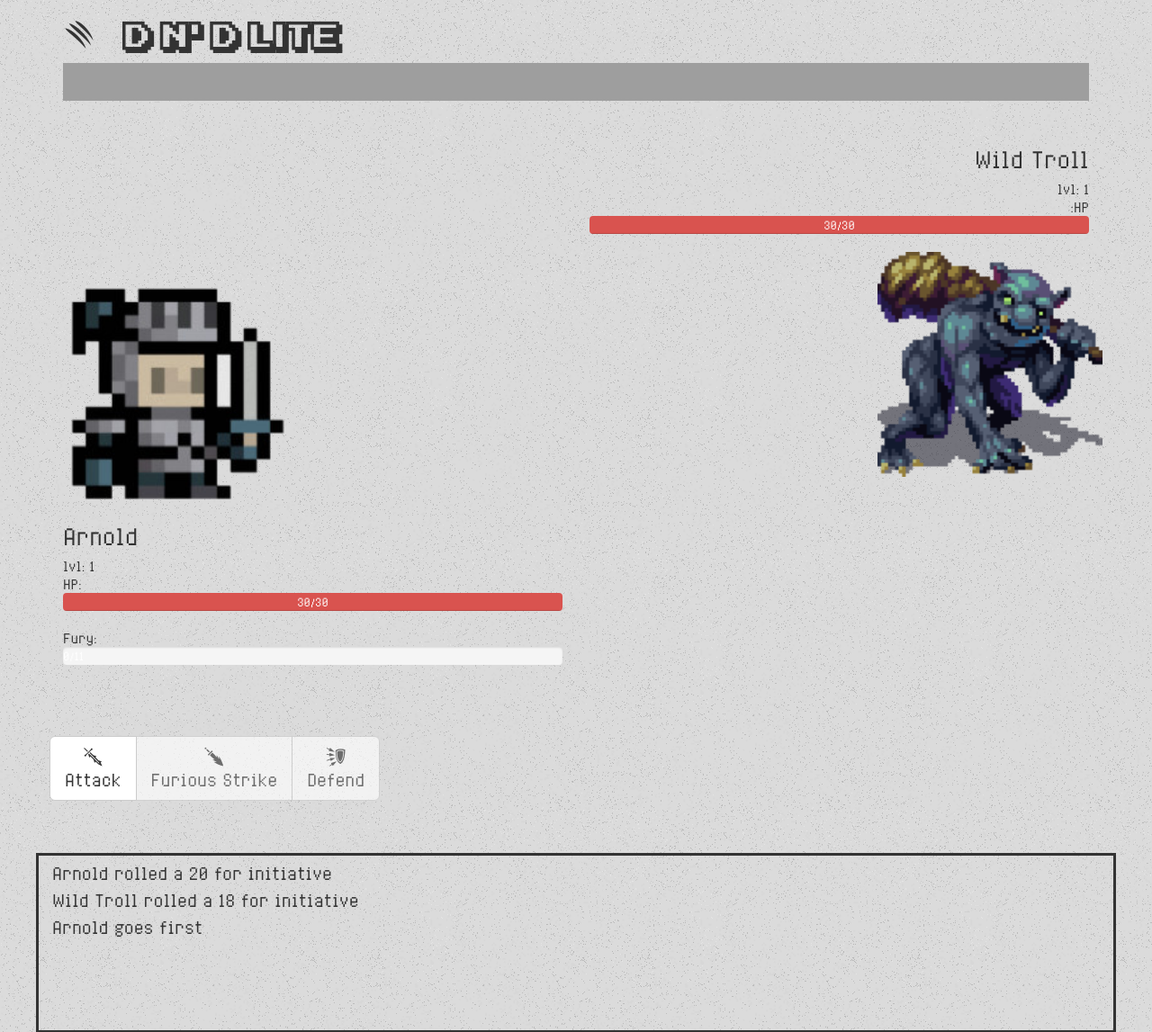
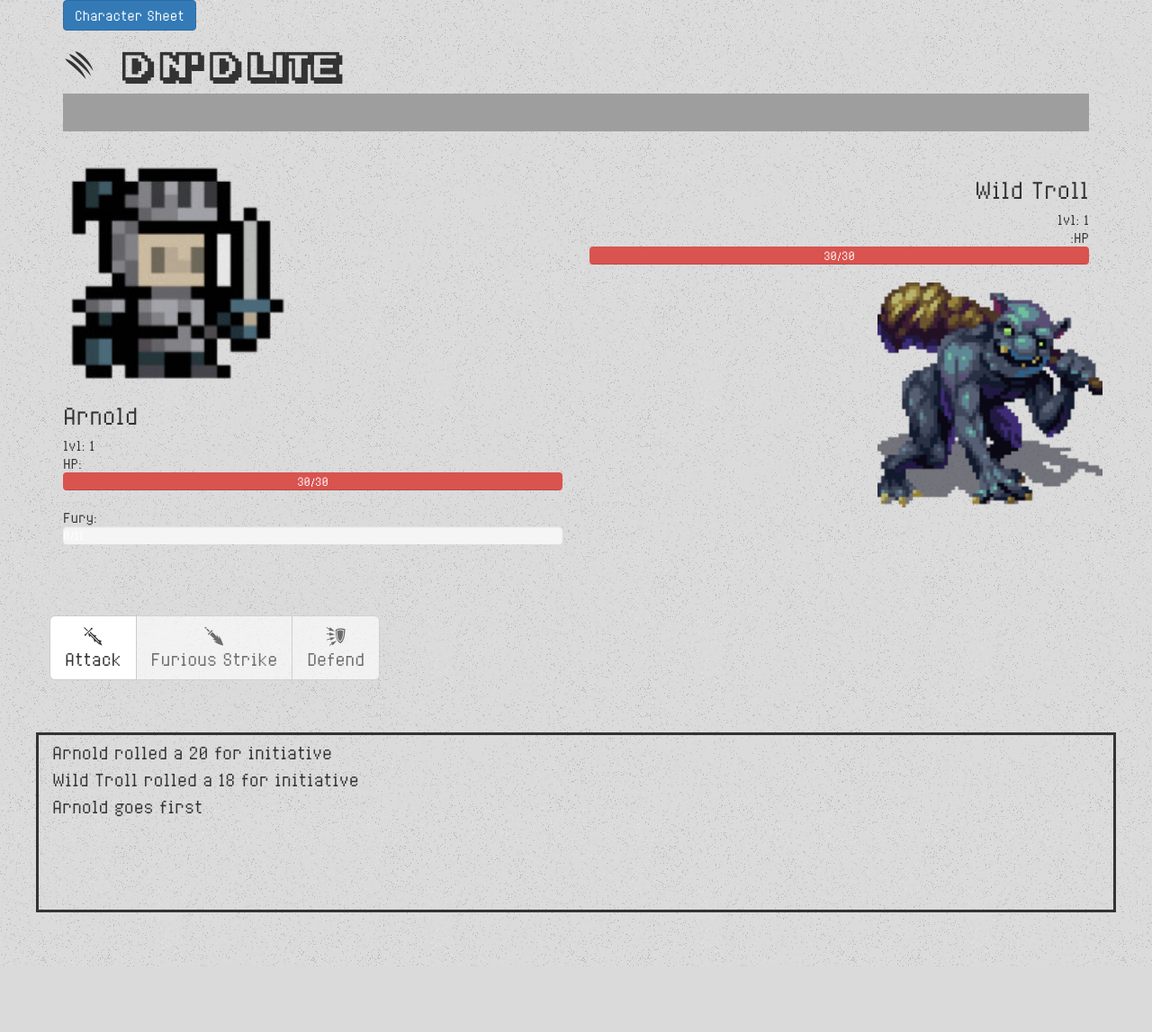
Before and after one commit to arnold-lei/week-4-game, a PHP site: page / in a window 1280 px wide. Shown: the top 1147 px of the page at 90% size. After the commit the page ends 1074 px from the top, so only its background shows below. Run offline with PHP 8.4, Linux system fonts and the light colour scheme; grey boxes are pictures that could not be loaded.

Commit message:
working on the character creation sheet

```diff
--- a/assets/css/styles.css
+++ b/assets/css/styles.css
@@ -52,7 +52,7 @@ h1,h2{
 
 
 .playerPortrait{
-  margin-top: 12em;
+
 }
 
 .messagePanel {
--- a/assets/js/ai.js
+++ b/assets/js/ai.js
@@ -18,8 +18,8 @@ function behavior(npc, target) {
 }
 
 function npcTurn(b, a) {
-    $('.btn').click(function() {
-        hideButtons('button');
+    $('.attackButtons').click(function() {
+        hideButtons('.attackButtons');
         var btn = $(this);
         // btn.prop('disabled', true);
         if (b.isDead()) {
--- a/assets/js/game.js
+++ b/assets/js/game.js
@@ -7,6 +7,7 @@
 
 function Game(player, npc){
   var currentTurn = 0;
+  printStats(player)
   setHealth(player);
   setHealth(npc);
   setFury(player);
--- /dev/null
+++ b/assets/js/modal.js
@@ -0,0 +1,19 @@
+$('#exampleModal').on('show.bs.modal', function (event) {
+  var button = $(event.relatedTarget) // Button that triggered the modal
+  var recipient = button.data('whatever') // Extract info from data-* attributes
+  // If necessary, you could initiate an AJAX request here (and then do the updating in a callback).
+  // Update the modal's content. We'll use jQuery here, but you could use a data binding library or other methods instead.
+  var modal = $(this)
+  modal.find('.modal-title').text('New message to ' + recipient)
+  modal.find('.modal-body input').val(recipient)
+})
+
+function printStats(player){
+  var stats = ['name', 'vit', 'str', 'dex', 'int', 'ac', 'fury', 'type'];
+  for(var prop in player){
+      if(stats.indexOf(prop) !== -1){
+      var newDiv = $('<li> ' + prop + ':' + ' ' + player[prop]+' </li>')
+      $('.playerStats').append(newDiv);
+      }
+  }
+}
--- a/index.html
+++ b/index.html
@@ -5,8 +5,11 @@
     <title>Arnold's RPG</title>
     <script src="https://code.jquery.com/jquery-2.2.4.js" integrity="sha256-iT6Q9iMJYuQiMWNd9lDyBUStIq/8PuOW33aOqmvFpqI=" crossorigin="anonymous"></script>
     <script type="text/javascript" src="assets/js/rules.js"></script>
+    <script type="text/javascript" src="assets/js/modal.js"></script>
     <script type="text/javascript" src="assets/js/ui.js"></script>
     <script type="text/javascript" src="assets/js/ai.js"></script>
+
+
     <!-- Latest compiled and minified CSS -->
     <link rel="stylesheet" href="https://maxcdn.bootstrapcdn.com/bootstrap/3.3.6/css/bootstrap.min.css" integrity="sha384-1q8mTJOASx8j1Au+a5WDVnPi2lkFfwwEAa8hDDdjZlpLegxhjVME1fgjWPGmkzs7" crossorigin="anonymous">
     <link rel="stylesheet" type="text/css" href="assets/css/rpg-icons.css">
@@ -15,6 +18,50 @@
 
 <body>
     <div class="container">
+      <button type="button" class="btn btn-primary" data-toggle="modal" data-target="#exampleModal" data-whatever="@mdo">Character Sheet</button>
+      <!-- Character Creation Modal -->
+      <div class="modal fade" id="exampleModal" tabindex="-1" role="dialog" aria-labelledby="modalLabel">
+        <div class="modal-dialog" role="document">
+          <div class="modal-content">
+            <div class="modal-header">
+              <button type="button" class="close" data-dismiss="modal" aria-label="Close"><span aria-hidden="true">&times;</span></button>
+              <h4 class="modal-title" id="modalLabel">Character Creation</h4>
+            </div>
+            <div class="modal-body row">
+            <div class="col-md-6">
+                <div class="portrait playerPortrait">
+                    <img src="assets/img/8_bit_knight.png">
+                </div>
+            </div>
+            <div class="col-md-6">
+                <form>
+                  <div class="form-group">
+                    <label for="recipient-name" class="control-label">Character Name:</label>
+                    <input type="text" class="form-control" id="characterName">
+
+                  </div>
+                  <div class="form-group">
+                    <label for="message-text" class="playerStats">Stats:</label>
+
+                  </div>
+                  <div class="form-group has-success has-feedback">
+                    <label class="control-label" for="inputGroupSuccess1">Input group with success</label>
+                    <div class="input-group">
+                      <span class="input-group-addon"><span aria-hidden="true" class="rpg-Icon1_03"></span></span>
+                      <input type="text" class="form-control" id="inputGroupSuccess1" aria-describedby="inputGroupSuccess1Status">
+                    </div>
+                    <span class="glyphicon glyphicon-ok form-control-feedback" aria-hidden="true"></span>
+                    <span id="inputGroupSuccess1Status" class="sr-only">(success)</span>
+                  </div>
+                </form>
+              </div>
+            </div>
+            <div class="modal-footer">
+                <button type="button" class="btn btn-primary" value="submit">Create</button>
+            </div>
+          </div>
+        </div>
+      </div><!-- end of character creaton modal-->
         <div class="title">
             <h1><span aria-hidden="true" class="rpg-Icon1_03"></span>
       &nbsp;
@@ -28,7 +75,7 @@
                 <div class="portrait playerPortrait">
                     <img src="assets/img/8_bit_knight.png">
                 </div>
-                <div class="playerStats">
+                <div class="">
                     <div class="playerName">
                     </div>
                     <div class="playerLvl">
@@ -70,11 +117,11 @@
             <div class="row">
                 <div class="col-md-12 skillBar">
                     <div class="btn-group  btn-group-lg " role="group" aria-label="..." id="skills">
-                        <button type="button" class="btn btn-default" onclick="a.attack(b)">
+                        <button type="button" class="btn btn-default attackButtons" onclick="a.attack(b)">
                             <div class="fs1" aria-hidden="true" data-icon="&#xe00a;"></div>Attack</button>
-                        <button type="button" id="furiousStrike" class="btn btn-default" onclick="a.furiousStrike(b)">
+                        <button type="button" id="furiousStrike" class="btn btn-default attackButtons" onclick="a.furiousStrike(b)">
                             <div class="fs1" aria-hidden="true" data-icon="&#xe099;"></div>Furious Strike</button>
-                        <button type="button" id="breserk" class="btn btn-default" onclick="a.defend()">
+                        <button type="button" id="breserk" class="btn btn-default attackButtons" onclick="a.defend()">
                             <div class="fs1" aria-hidden="true" data-icon="&#xe204;"></div>Defend</button>
                     </div>
                 </div>
```
